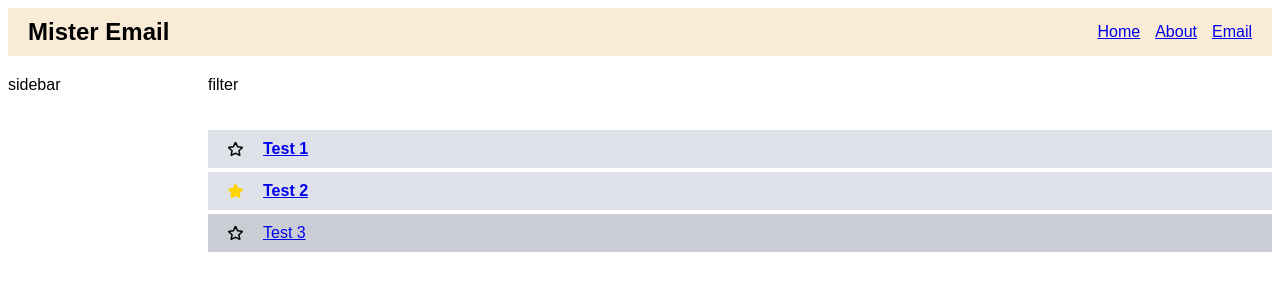
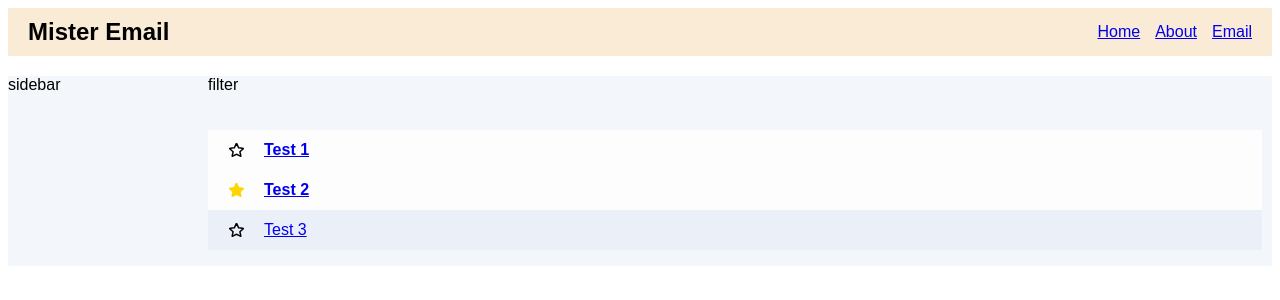
Before and after one commit to kerenduchan/kmail, a React (Vite) app: page /#/email in a window 1280 px wide. Shown: the top 300 px of the page. Built offline with nearby package versions, Linux system fonts and the light colour scheme.

Commit message:
styling for email preview

```diff
--- a/src/assets/css/cmps/email-list.css
+++ b/src/assets/css/cmps/email-list.css
@@ -1,7 +1,7 @@
 .email-list {
     padding: 0;
+    margin-right: 10px;
     list-style-type: none;
     display: flex;
     flex-direction: column;
-    gap: 4px;
 }
--- a/src/assets/css/cmps/email-preview.css
+++ b/src/assets/css/cmps/email-preview.css
@@ -1,13 +1,20 @@
 .email-preview {
-    background-color: #dee1e8;
+    background-color: #fdfdfd;
     font-weight: bold;
     padding: 10px 0px;
     display: flex;
     align-items: center;
+    border-bottom: 1px solid #ebeff8;
+    border: 1px solid transparent;
+}
+
+.email-preview.hover {
+    background-color: #f6f6f6;
+    border: 1px solid grey;
 }
 
 .email-preview.read {
-    background-color: #cacdd3;
+    background-color: #ebeff8;
     font-weight: 100;
 }
 
--- a/src/assets/css/pages/email-index.css
+++ b/src/assets/css/pages/email-index.css
@@ -1,4 +1,5 @@
 .email-index {
+    background-color: #f3f6fa;
     display: flex;
 }
 
--- a/src/cmps/EmailPreview.jsx
+++ b/src/cmps/EmailPreview.jsx
@@ -1,6 +1,9 @@
+import { useEffect, useState } from 'react'
 import { Link } from 'react-router-dom'
 
 export function EmailPreview({ email, onUpdateEmail }) {
+    const [isActive, setIsActive] = useState(false)
+
     function onStarClick(email) {
         const emailAfterUpdate = {
             ...email,
@@ -10,7 +13,15 @@ export function EmailPreview({ email, onUpdateEmail }) {
     }
 
     return (
-        <article className={'email-preview' + (email.isRead ? ' read' : '')}>
+        <article
+            className={
+                'email-preview' +
+                (email.isRead ? ' read' : '') +
+                (isActive ? ' hover' : '')
+            }
+            onMouseOver={() => setIsActive(true)}
+            onMouseOut={() => setIsActive(false)}
+        >
             <img
                 className="email-preview-star-img"
                 src={
```
